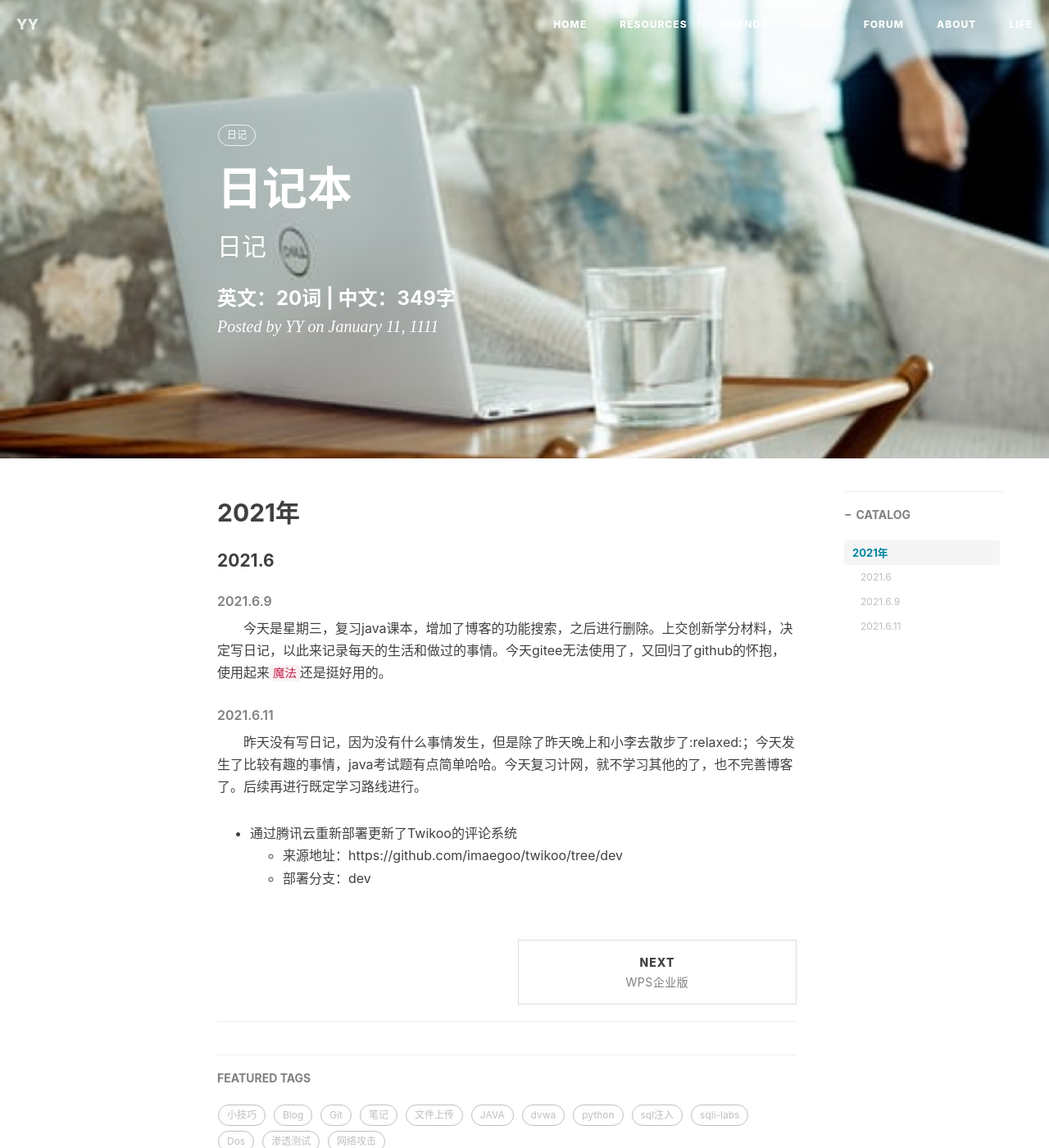
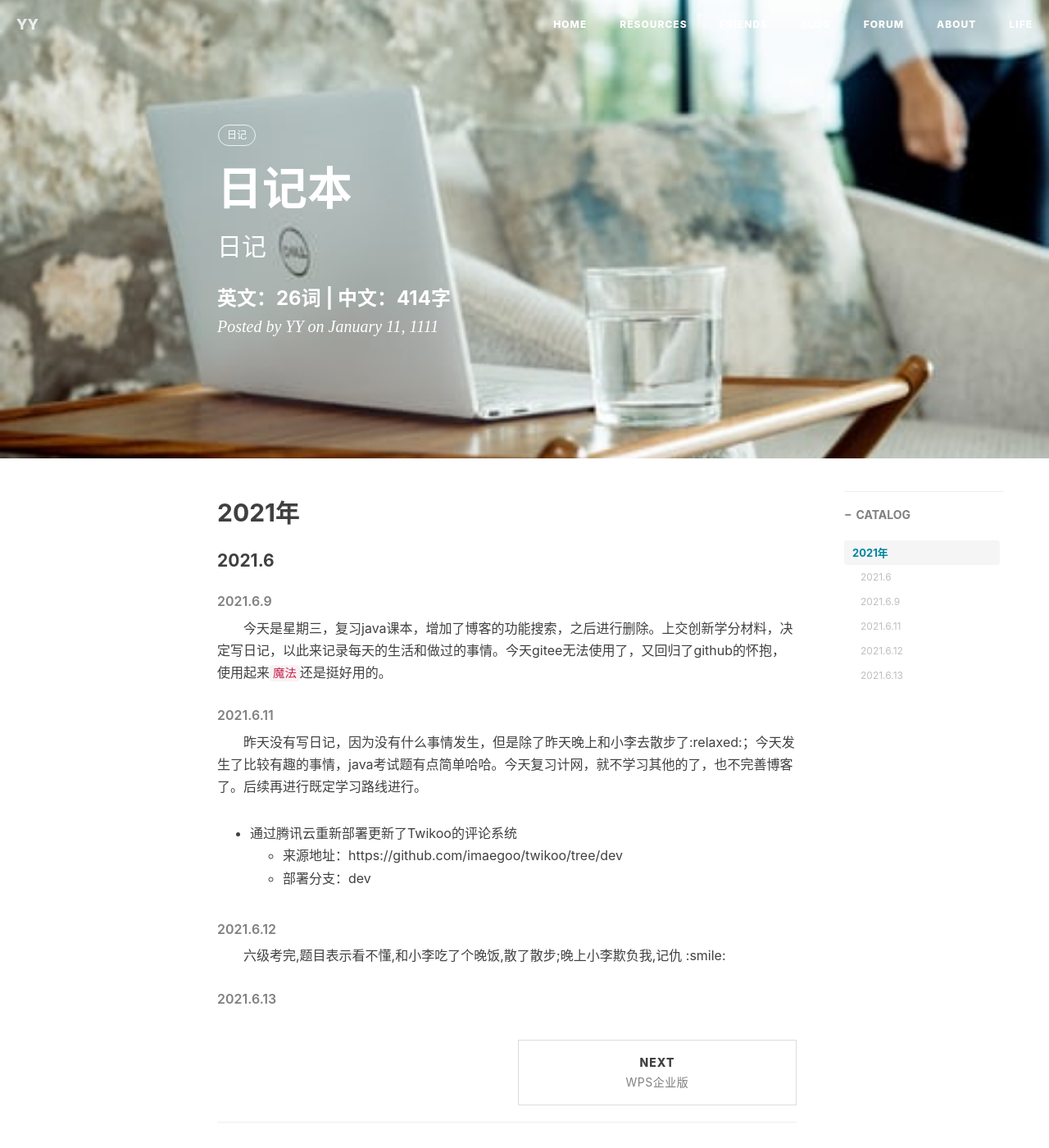
Before and after one commit to yangyang-linux/yangyang-linux.github.io, a Jekyll site: the page built from _posts/1111-11-11-日记本.md, in a window 1280 px wide and 1400 px high. Shown: the whole window at 82% size. Built offline with Jekyll 4.4.1, drawn with Linux system fonts in a browser that asks for light colours; nearby versions of some CDN libraries; comment, search, counter and statistics services are not loaded.

Commit message:
Update 1111-11-11-日记本.md

```diff
--- a/_posts/1111-11-11-日记本.md
+++ b/_posts/1111-11-11-日记本.md
@@ -19,3 +19,8 @@ tags:
 - 通过腾讯云重新部署更新了Twikoo的评论系统
   - 来源地址：https://github.com/imaegoo/twikoo/tree/dev
   - 部署分支：dev
+
+###### 2021.6.12
+&emsp;&emsp;六级考完,题目表示看不懂,和小李吃了个晚饭,散了散步;晚上小李欺负我,记仇 :smile:
+
+###### 2021.6.13
```
